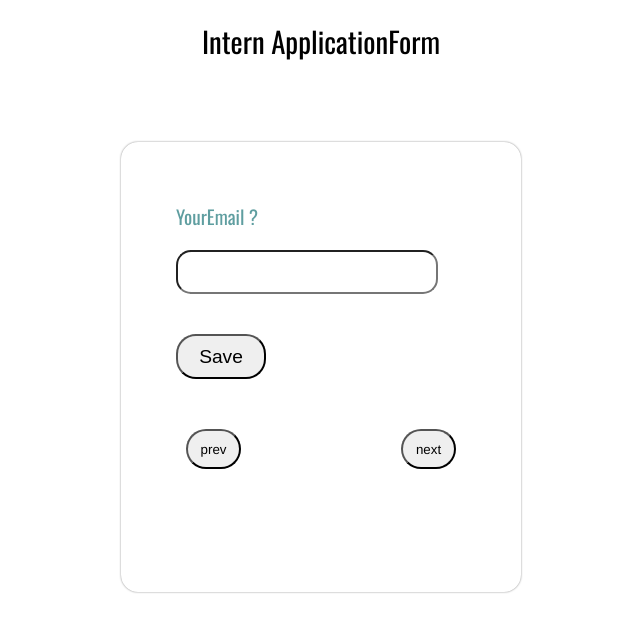
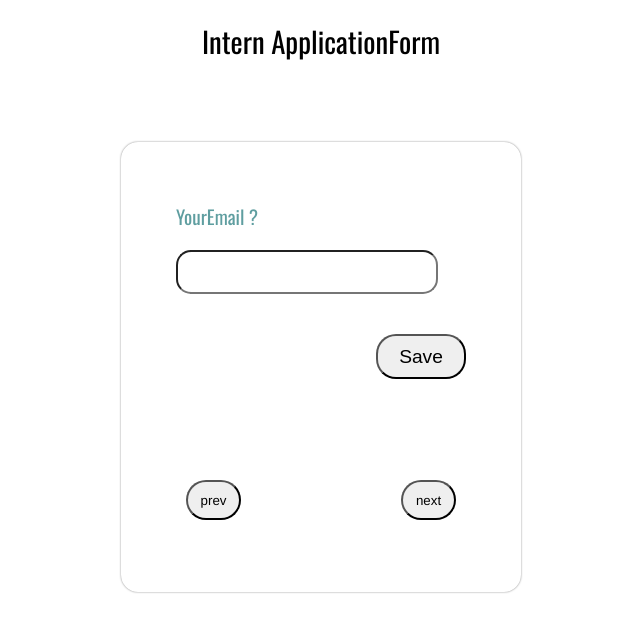
Before and after one commit to jyotirmoy-sinhababu/intern-application-form, a React (Create React App) app: page / in a window 1280 px wide. Shown: the top 632 px of the page, without its empty margins (319-959 px from the left). Built offline with nearby package versions, Linux system fonts and the light colour scheme.

Commit message:
style added

```diff
--- a/src/component/display/Display.js
+++ b/src/component/display/Display.js
@@ -7,10 +7,14 @@ import { useState } from 'react';
 
 const Display = ({ data }) => {
   const [count, setCount] = useState(0);
+  const [isEnable, setIsEnable] = useState(false);
 
   const incrementCount = () => {
     if (count < 9) {
       setCount((prev) => prev + 1);
+    }
+    if ((count = 9)) {
+      setIsEnable(true);
     }
   };
 
@@ -25,7 +29,7 @@ const Display = ({ data }) => {
           <p className='dis-question'>
             {data ? data[count]?.question_text : null}
           </p>
-          <InputField data={data} count={count} />
+          <InputField data={data} count={count} isEnable={isEnable} />
         </div>
 
         <div className='dis-btn-cnt'>
--- a/src/component/display/display.css
+++ b/src/component/display/display.css
@@ -32,8 +32,9 @@
   padding-left: 45px;
   justify-content: space-between;
   padding-right: 45px;
-  padding-top: 20px;
+
   margin: 20px;
+  height: 200px;
 }
 
 .dis-prev-btn,
--- a/src/component/input/InputField.js
+++ b/src/component/input/InputField.js
@@ -1,10 +1,11 @@
 import React from 'react';
 import './input.css';
 
-import { useState } from 'react';
+import { useState, useEffect } from 'react';
 
 const InputField = ({ data, count }) => {
   const [inputData, setInputData] = useState('');
+  const [isEnable, setIsEnable] = useState(false);
 
   const handleChange = (e) => {
     setInputData({ ...inputData, [e.target.name]: e.target.value });
@@ -15,10 +16,19 @@ const InputField = ({ data, count }) => {
     localStorage.setItem('inputData', JSON.stringify(inputData));
   };
 
+  useEffect(() => {
+    const enableBtn = () => {
+      if ((count = 9)) {
+        setIsEnable(true);
+      }
+    };
+  }, []);
+
   console.log(inputData);
   if (data) {
     return (
       <form
+        className='input-form'
         onSubmit={(e) => {
           handleSubmit(e);
         }}
@@ -67,8 +77,8 @@ const InputField = ({ data, count }) => {
           <p>Loading...</p>
         )}
 
-        <div>
-          <button className='save-btn' type='submit'>
+        <div className='save-btn-cnt '>
+          <button disabled={isEnable} className='save-btn' type='submit'>
             Save
           </button>
         </div>
--- a/src/component/input/input.css
+++ b/src/component/input/input.css
@@ -1,3 +1,9 @@
+.input-form {
+  display: flex;
+  flex-direction: column;
+  height: 200px;
+}
+
 .input-field {
   width: 250px;
   height: 40px;
@@ -26,3 +32,9 @@
   border-radius: 20px;
   font-style: bold;
 }
+
+.save-btn-cnt {
+  display: flex;
+  flex-direction: row-reverse;
+  padding-right: 45px;
+}
```
